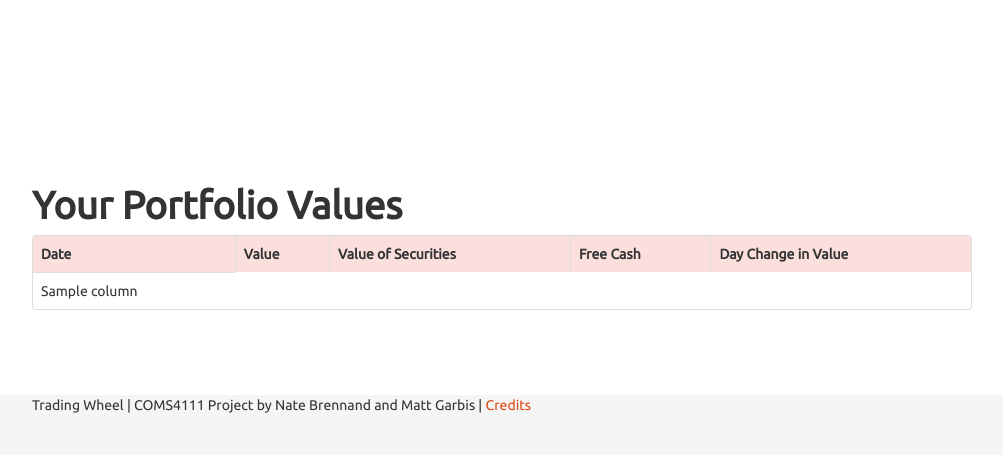
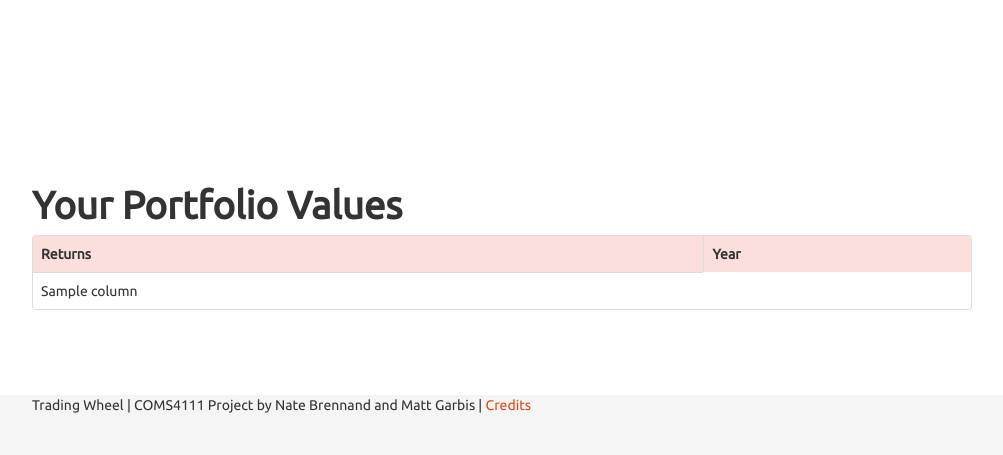
Before and after one commit to meg2208/Trading-Wheel, a Flask app: template templates/portfolio.html in a window 1280 px wide. Shown: the part 345-800 px from the top of the page, without its empty margins (138-1141 px from the left). Run offline with Flask 2, Linux system fonts and the light colour scheme; the template is opened without the code that fills it: most values are stand-ins (such as "Sample title", 1, 10 or a date in 2020); parts of the project's set-up code (start-up, migrations or seed data) failed here and were passed over; some libraries are stand-ins or nearby versions; grey boxes are pictures that could not be loaded.

Commit message:
Added yearly portfolio returns

```diff
--- a/templates/portfolio.html
+++ b/templates/portfolio.html
@@ -40,22 +40,10 @@ Trading Wheel
 
 <table class="table table-bordered table-striped table-hover">
 <tr class='error'>
-	<td><b>Date</b></td>
-	<td><b>Value</b></td>
-	<td><b>Value of Securities</b></td>
-	<td><b>Free Cash</b></td>
-	<td><b>Day Change in Value</b></td>
+	<td><b>Returns</b></td>
+	<td><b>Year</b></td>
 </tr>
-{% for day in portfolios %}
-	{% if loop.index%40 == 0 %}
-		<tr class='error'>
-			<td><b>Date</b></td>
-			<td><b>Value</b></td>
-			<td><b>Value of Securities</b></td>
-			<td><b>Free Cash</b></td>
-			<td><b>Day Change in Value</b></td>
-		</tr>
-	{% endif %}
+{% for day in rev %}
 	<tr>
 	{% for column in day %}
 		<td>{{column}}</td>
--- a/trading_wheel.py
+++ b/trading_wheel.py
@@ -308,9 +308,9 @@ def CreateForm(name, cookie_data=None):
                 if not check_ticker(field.data, form.ind_1.data):
                     raise ValidationError('The ticker of both indicators must be the same')
 
-            def validate_action_security(form, field):
-                if not check_ticker(form.ind_1.data, None, field.data):
-                    raise ValidationError('The action security must be the same ticker as the indicators.')
+            # def validate_action_security(form, field):
+            #     if not check_ticker(form.ind_1.data, None, field.data):
+            #         raise ValidationError('The action security must be the same ticker as the indicators.')
 
         return Create_Indicator_Reference(request.form)
 
@@ -318,7 +318,7 @@ def CreateForm(name, cookie_data=None):
 #####################################################################
 # Check if identical ticker
 #####################################################################
-def check_ticker(id_1, id_2, ticker = None, cursor = None, db = None):
+def check_ticker(id_1, id_2, ticker=None, cursor=None, db=None):
     """id -> ticker"""
     close = False
     if not cursor or not db:
@@ -376,12 +376,12 @@ def show_portfolio():
     cursor.execute(sql_query)
     data = cursor.fetchall()
 
-    # with file('queries/portfolio_statistics.sql') as f:
-    #     data = cursor.execute(f.read().)
+    with file('queries/portfolio_statistics.sql') as f:
+        data2 = cursor.execute(f.read().format(session['strategy'][0][0])).fetchall()
 
     close_db(db, cursor)
     print 'PORTFOLIO VALUES'
-    return render_template('portfolio.html', portfolios=data)
+    return render_template('portfolio.html', portfolios=data, rev=data2)
 
 
 #####################################################################
```
